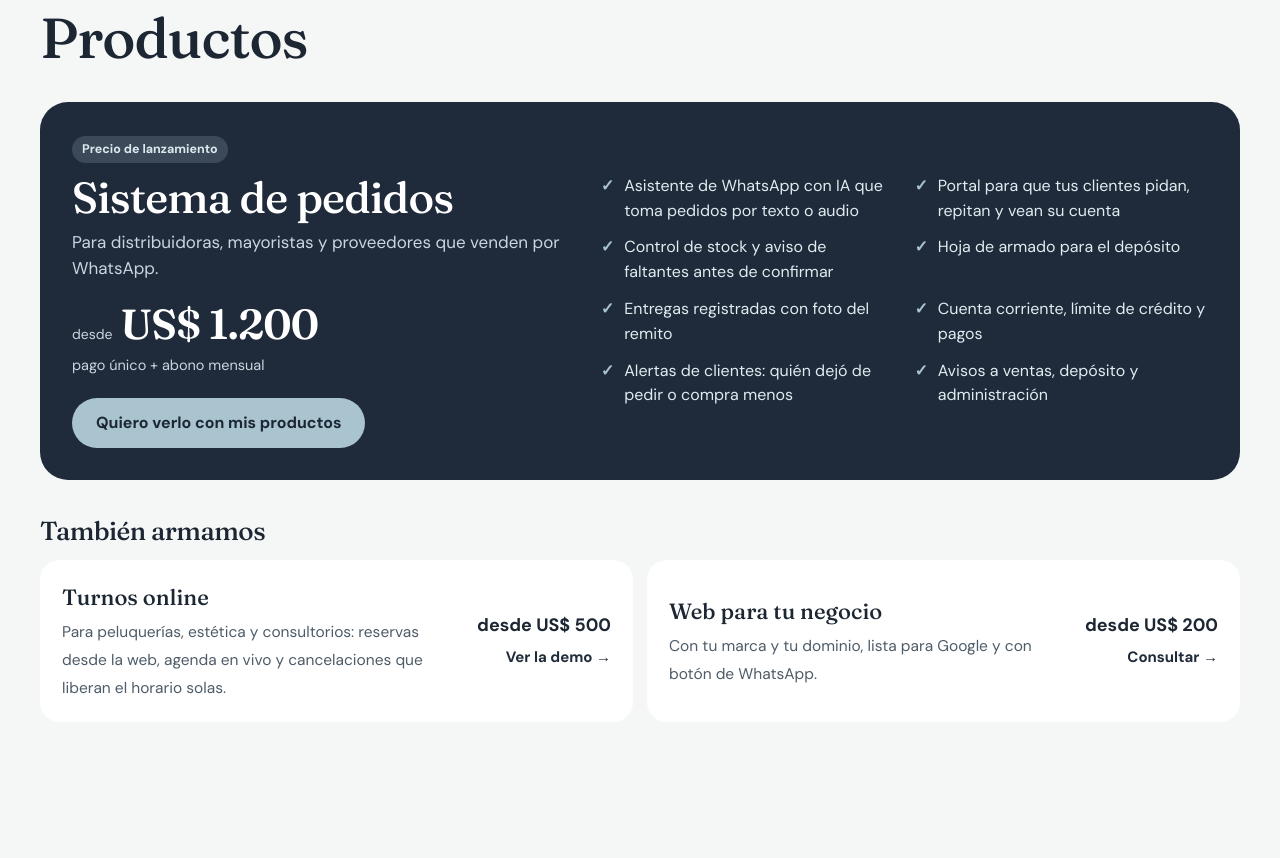
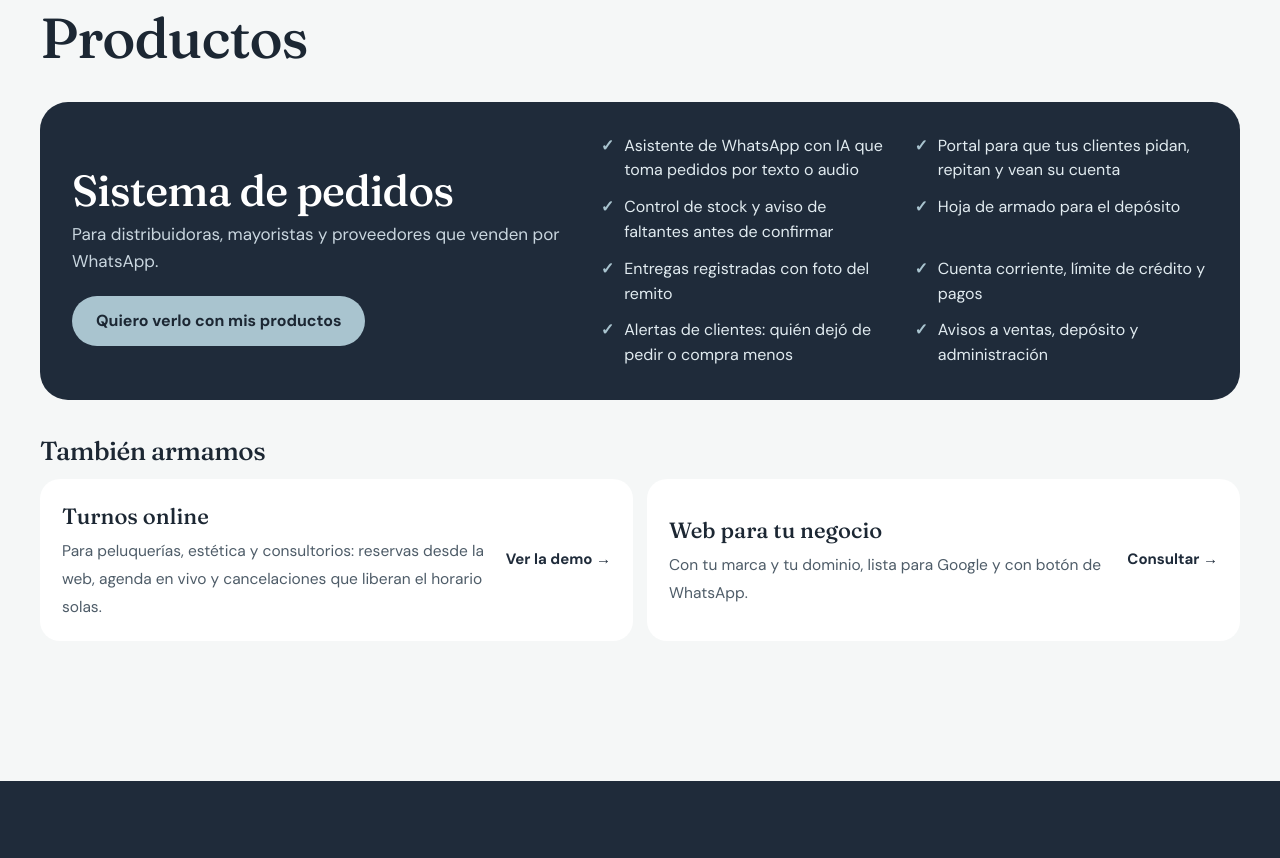
Before and after one commit to juansol2001-crypto/Paginas-web, a plain HTML site: page me-encargo/index.html in a window 1280 px wide. Shown: the part 4160-5018 px from the top of the page. Drawn offline with Linux system fonts and the light colour scheme.

Commit message:
Add files via upload

```diff
--- a/me-encargo/index.html
+++ b/me-encargo/index.html
@@ -443,6 +443,7 @@ td.sw-b{color:#1F7A4D;font-weight:700}
 /* ===== integraciones: próximamente ===== */
 .soon{font-style:normal;font-size:11px;font-weight:700;color:var(--navy);background:var(--accent-2);border-radius:999px;padding:2px 7px;margin-left:4px;vertical-align:1px}
 /* ===== precio principal ===== */
+.pm-l .btn{margin-top:22px}
 .pmain{margin-top:34px;background:var(--navy);color:#fff;border-radius:28px;padding:32px;display:grid;grid-template-columns:.9fr 1.1fr;gap:32px;align-items:center}
 .pmain h3{font-size:clamp(32px,3.4vw,44px);color:#fff;margin-top:12px}
 .pmain .for{color:#C9D6DF;font-size:17px;margin-top:8px}
@@ -624,10 +625,8 @@ td.sw-b{color:#1F7A4D;font-weight:700}
     <h2 id="t-p">Productos</h2>
     <article class="pmain">
       <div class="pm-l">
-        <span class="launch">Precio de lanzamiento</span>
         <h3>Sistema de pedidos</h3>
         <p class="for">Para distribuidoras, mayoristas y proveedores que venden por WhatsApp.</p>
-        <div class="price"><small>desde</small><b>US$ 1.200</b><span class="ab2">pago único + abono mensual</span></div>
         <a class="btn must" href="#contacto">Quiero verlo con mis productos</a>
       </div>
       <ul class="pm-r">
@@ -643,8 +642,8 @@ td.sw-b{color:#1F7A4D;font-weight:700}
     </article>
     <h3 class="also-t">También armamos</h3>
     <div class="also">
-      <article><div><b>Turnos online</b><span>Para peluquerías, estética y consultorios: reservas desde la web, agenda en vivo y cancelaciones que liberan el horario solas.</span></div><div class="also-r"><em>desde US$ 500</em><a href="https://me-encargo-turnos.vercel.app" target="_blank" rel="noopener">Ver la demo →</a></div></article>
-      <article><div><b>Web para tu negocio</b><span>Con tu marca y tu dominio, lista para Google y con botón de WhatsApp.</span></div><div class="also-r"><em>desde US$ 200</em><a href="#contacto">Consultar →</a></div></article>
+      <article><div><b>Turnos online</b><span>Para peluquerías, estética y consultorios: reservas desde la web, agenda en vivo y cancelaciones que liberan el horario solas.</span></div><div class="also-r"><a href="https://me-encargo-turnos.vercel.app" target="_blank" rel="noopener">Ver la demo →</a></div></article>
+      <article><div><b>Web para tu negocio</b><span>Con tu marca y tu dominio, lista para Google y con botón de WhatsApp.</span></div><div class="also-r"><a href="#contacto">Consultar →</a></div></article>
     </div>
 
   </section>
@@ -677,7 +676,7 @@ td.sw-b{color:#1F7A4D;font-weight:700}
         <details><summary>¿Qué pasa si no entiende un pedido?</summary><p>Te avisa a vos o a la persona de tu equipo que elijas, y la conversación sigue con una persona.</p></details>
         <details><summary>¿Se conecta con Contabilium o Tiendanube?</summary><p>Estamos sumando esas conexiones. Si usás alguno de los dos u otro sistema, lo vemos en la primera charla y lo conectamos para vos.</p></details>
         <details><summary>¿Tengo que saber de tecnología?</summary><p>No. Nosotros armamos, conectamos y mantenemos todo. Vos nos contás cómo trabajás y lo probás antes de usarlo.</p></details>
-        <details><summary>¿Cuánto cuesta la inteligencia artificial?</summary><p>Se paga por uso y son centavos por pedido. Te lo detallamos en el presupuesto.</p></details>
+        <details><summary>¿Cuánto cuesta la inteligencia artificial?</summary><p>Está incluida en el abono mensual. No necesitás tener Claude ni pagar nada aparte.</p></details>
         <details><summary>¿Me puedo dar de baja?</summary><p>Sí, avisando con anticipación. Te llevás tus datos en una planilla.</p></details>
       </div>
     </div>
```
